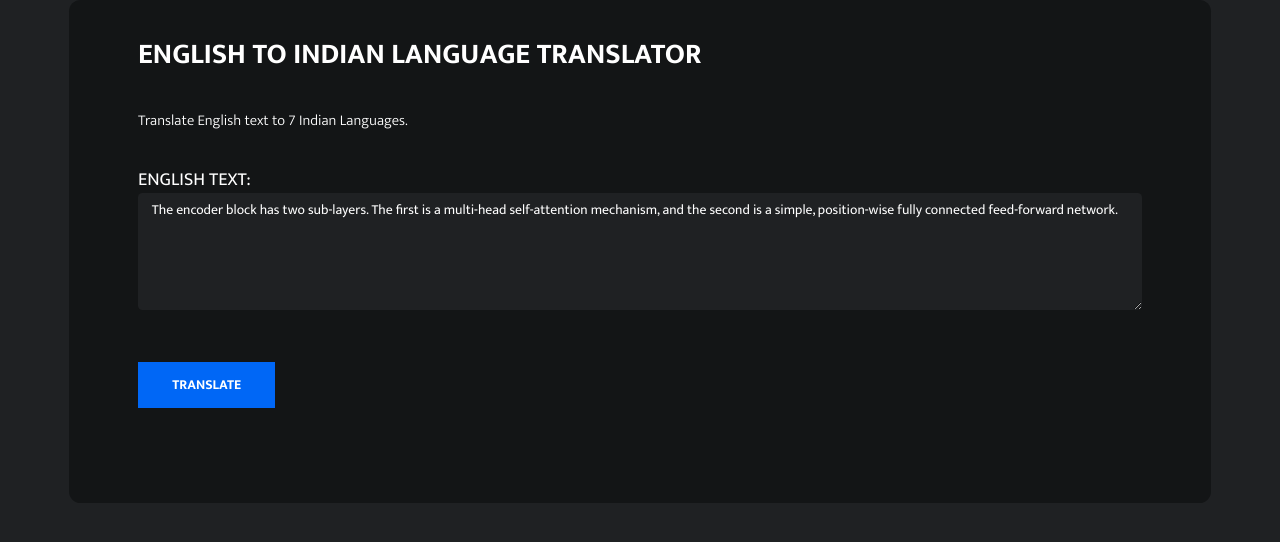
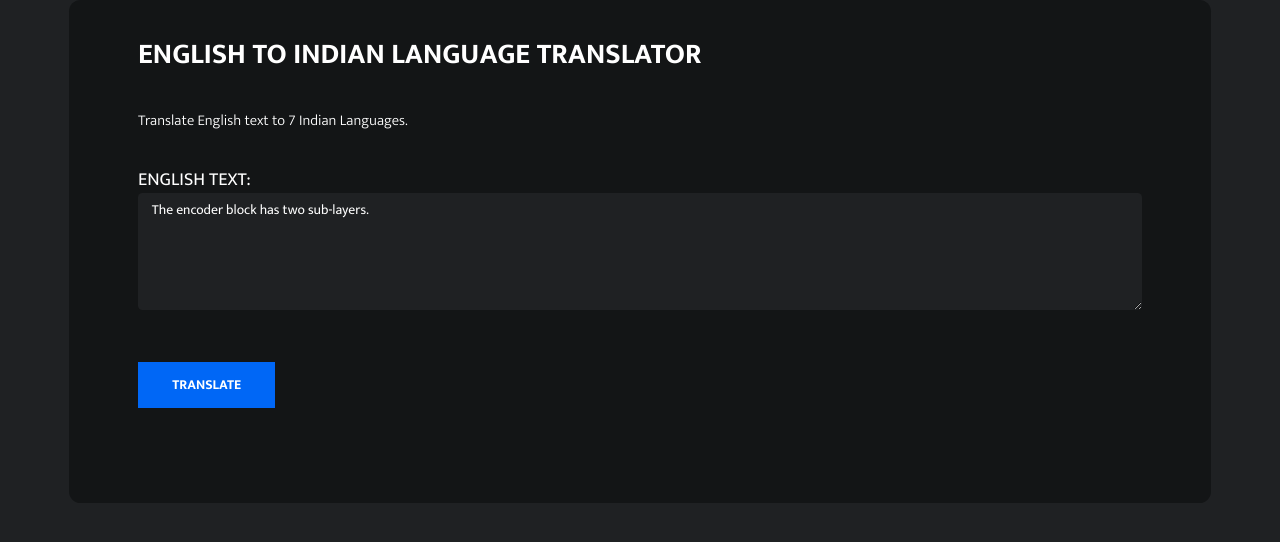
Before and after one commit to saichandrapandraju/django_portfolio, a Django app: page /projects/en_2_in in a window 1280 px wide. Shown: the part 100-642 px from the top of the page. Run offline with Django 3.2, Linux system fonts and the light colour scheme; some libraries are stand-ins or nearby versions.

Commit message:
Update en_2_in.html

```diff
--- a/templates/projects/en_2_in.html
+++ b/templates/projects/en_2_in.html
@@ -41,7 +41,7 @@
                         <div class="form-group">
                             <!-- <p> <strong>CONTEXT:</strong></p> -->
                             <!-- <label for="context" class="sr-only">Context</label> -->
-                            ENGLISH TEXT: <textarea name="english" id="english" class="form-control" placeholder="ENGLISH*" rows="5" required="true">The encoder block has two sub-layers. The first is a multi-head self-attention mechanism, and the second is a simple, position-wise fully connected feed-forward network.</textarea>
+                            ENGLISH TEXT: <textarea name="english" id="english" class="form-control" placeholder="ENGLISH*" rows="5" required="true">The encoder block has two sub-layers.</textarea>
                         </div>
                         <div>
                             <br>
```
